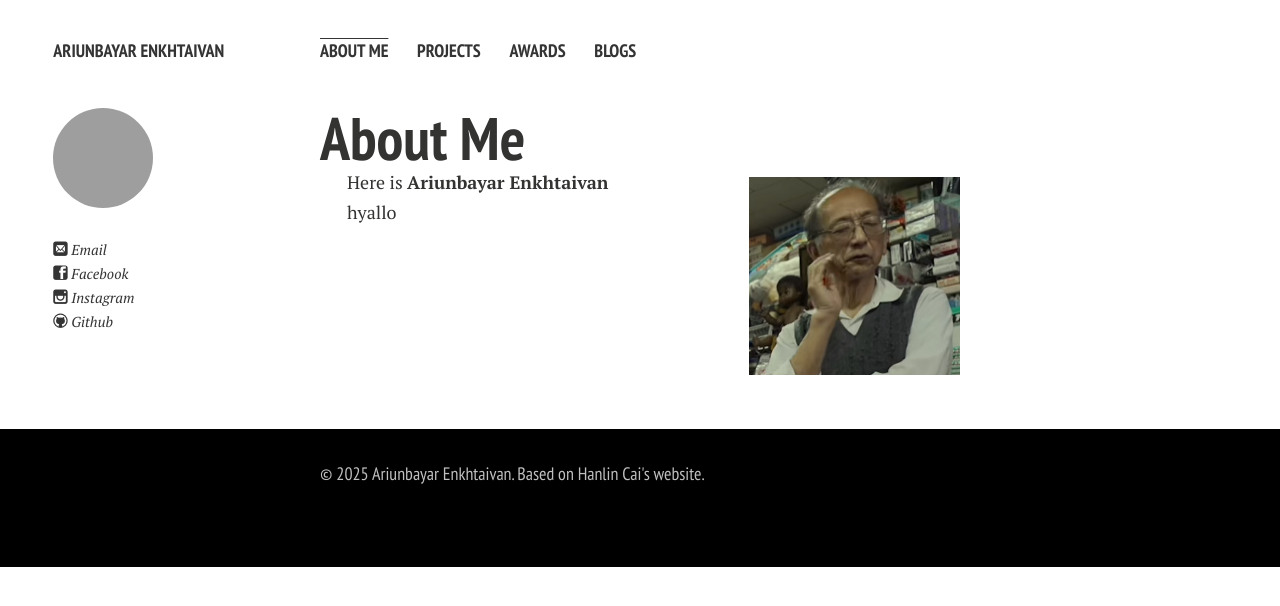
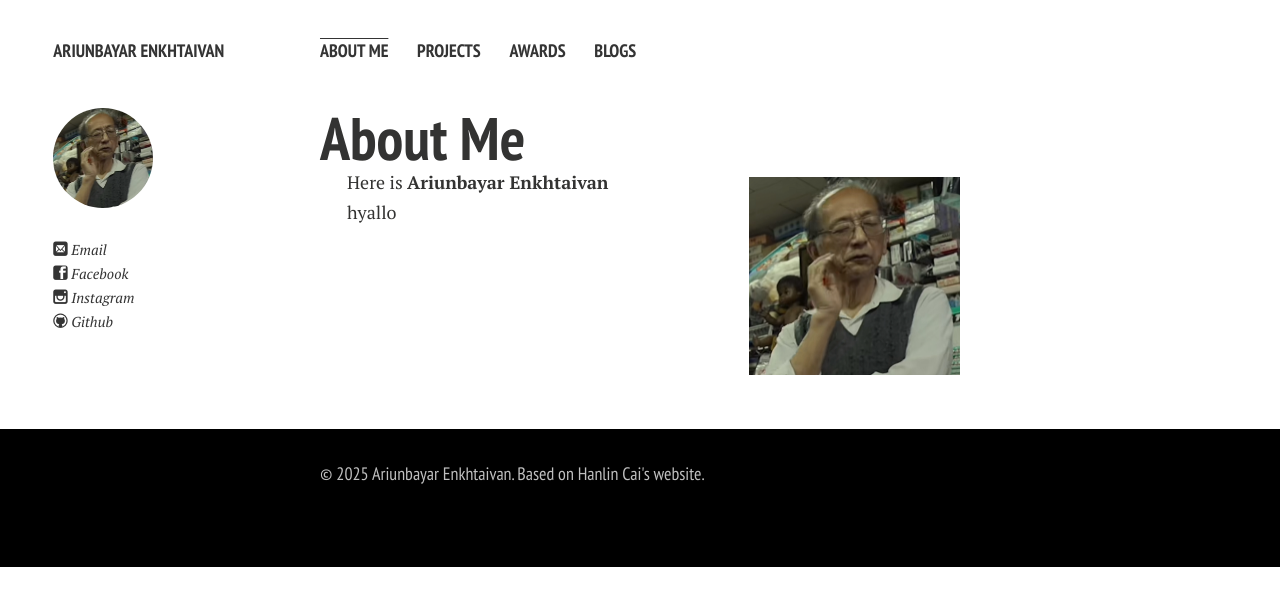
Before and after one commit to ariuxklc/ariuxklc.github.io, a Jekyll site: the page built from index.md, in a window 1280 px wide. Shown: the top 606 px of the page. Built offline with Jekyll 4.4.1, drawn with Linux system fonts in a browser that asks for light colours; nearby versions of some CDN libraries; comment, search, counter and statistics services are not loaded; a style sheet for code colours, icons or effects is not loaded; our own code applies the rules of GitHub Pages for plain Markdown files.

Commit message:
bio photo

```diff
--- a/_config.yml
+++ b/_config.yml
@@ -5,7 +5,7 @@ url: https://ariuxklc.github.io
 
 owner:
   name: Ariunbayar Enkhtaivan
-  # avatar: /images/gramps.png
+  avatar: gramps.png
   email: ariuxklc@gmail.com
   github: ariuxklc
   facebook: ariunbayar1337
```
